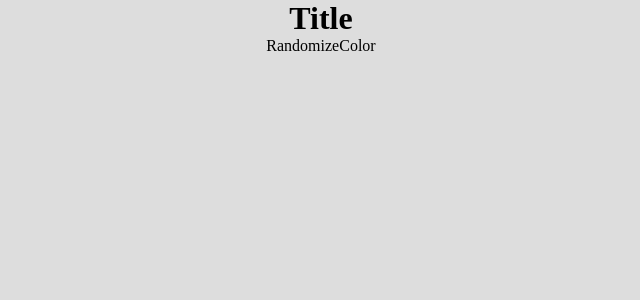
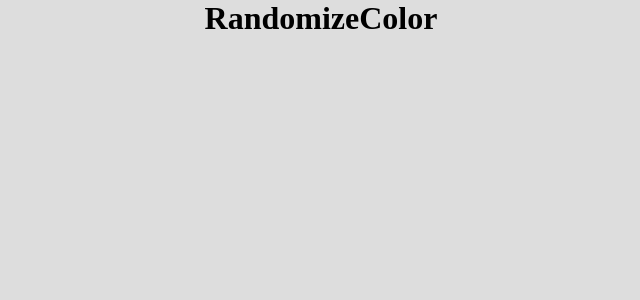
Before and after one commit to mary3210/PhaseOneProject, a React (Create React App) app: page / in a window 1280 px wide. Shown: the top 300 px of the page, without its empty margins (319-959 px from the left). Built offline with nearby package versions, Linux system fonts and the light colour scheme.

Commit message:
Add texxt input to Title taf in RandomizeColor.jsx

```diff
--- a/src/projects/02-RandomizeColors/RandomizeColors.jsx
+++ b/src/projects/02-RandomizeColors/RandomizeColors.jsx
@@ -4,8 +4,8 @@ export default function RandomizeColors (){
 
     return(
         <div className="container">
-            <Title />
-             RandomizeColor</div>
+            <Title text={"RandomizeColor"}/>
+            </div>
 
 
     )
```
